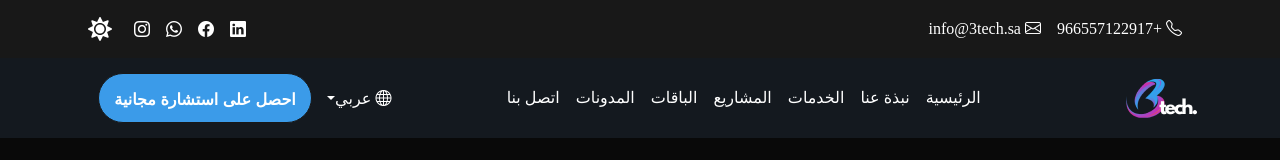
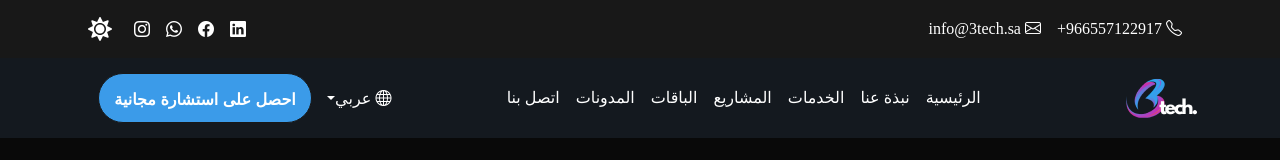
Before and after one commit to ahsan200112/3tech-react, a React (Create React App) app: page /mobileapplications in a window 1280 px wide. Shown: the top 160 px of the page. Built offline with nearby package versions, Linux system fonts and the light colour scheme; a web font is replaced by a local one.

Commit message:
minor changes

```diff
--- a/src/components/Navbar.jsx
+++ b/src/components/Navbar.jsx
@@ -19,7 +19,7 @@ const Navbar = () => {
         <div className="container">
           <div className="row align-items-center">
             <div className="col d-flex custom-content-start mt-3 mb-3 custom-navbar-center">
-              <a className="navbar-brand v-vise" href="/"><i className="bi bi-telephone"></i> +966557122917</a>
+              <a className="navbar-brand v-vise" href="/"><i className="bi bi-telephone"></i> 966557122917+</a>
               <a className="navbar-brand v-vise ms-3" href="/"><i className="bi bi-envelope"></i> info@3tech.sa</a>
             </div>
             <div className="col d-flex custom-content-end mt-3 mb-3 custom-navbar-center">
```
